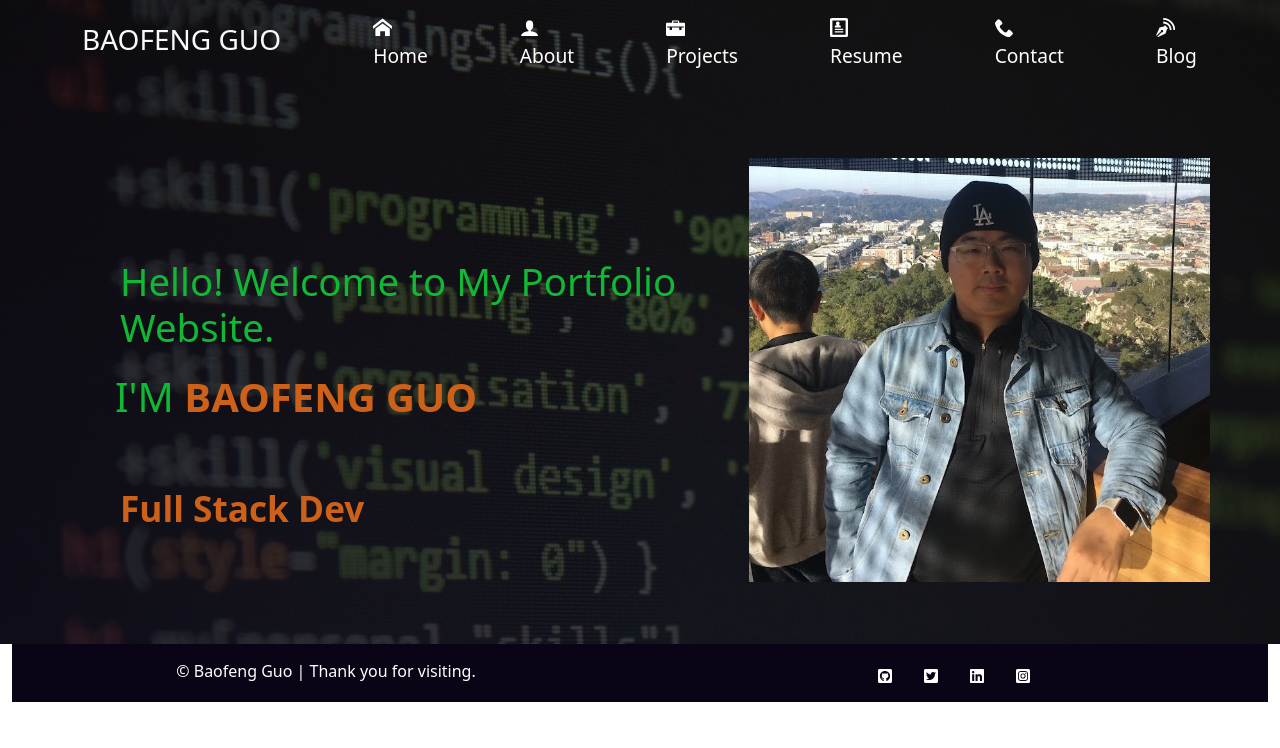
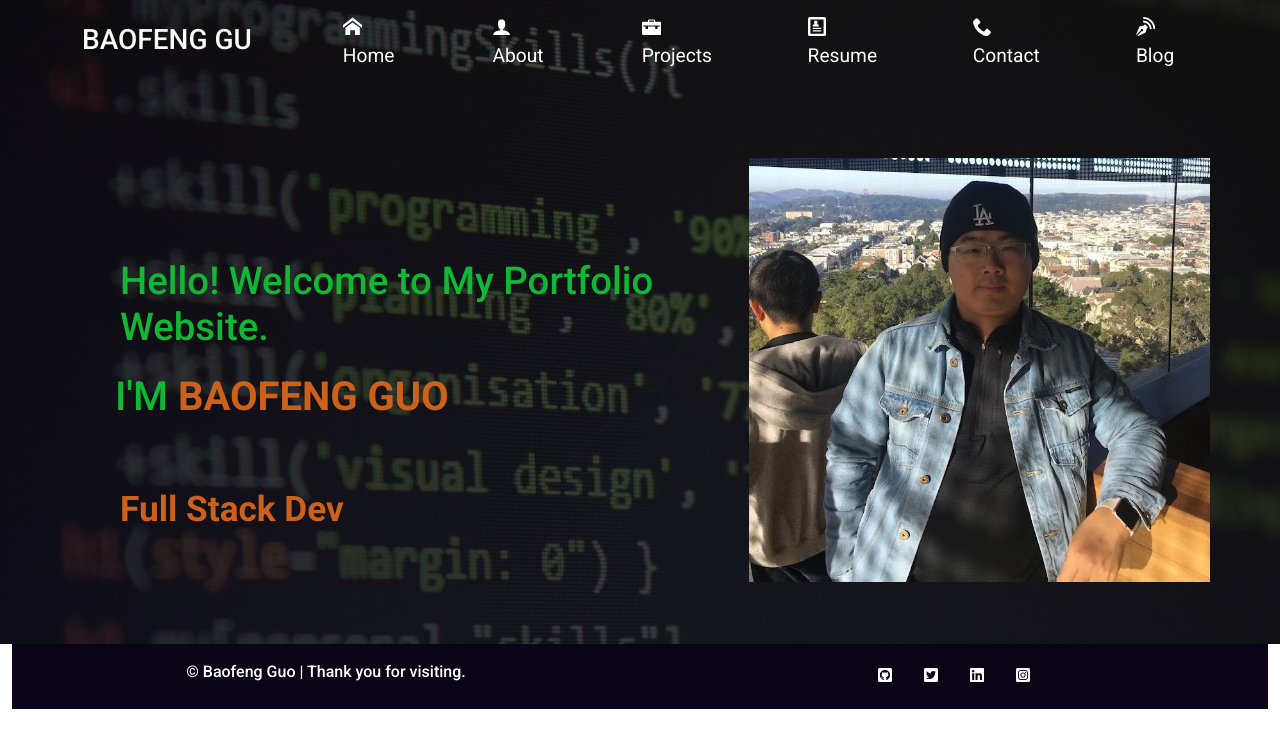
Before and after one commit to magickw/ReactPortfolio, a React (Create React App) app: page / in a window 1280 px wide. Shown: the top 748 px of the page. Built offline with nearby package versions, Linux system fonts and the light colour scheme.

Commit message:
updated the project list

```diff
--- a/public/index.html
+++ b/public/index.html
@@ -2,10 +2,16 @@
 <html lang="en">
   <head>
     <meta charset="utf-8" />
-    <link rel="icon" href="%PUBLIC_URL%/favicon.ico" />
     <meta name="viewport" content="width=device-width, initial-scale=1" />
-    <meta name="theme-color" content="#000000" />
-    <title>React App</title>
+    <link href="https://fonts.googleapis.com/css2?family=Roboto:wght@100;200;300;400;500;700;900&display=swap" rel="stylesheet">
+  <style>
+    *{
+      font-family: 'Roboto', sans-serif;
+      margin: 0;
+      overflow-x: hidden;
+    }
+  </style>
+    <title>React Portfolio Website</title>
   </head>
   <body>
     <div id="root"></div>
--- a/src/components/Projects/ProjectData.js
+++ b/src/components/Projects/ProjectData.js
@@ -1,7 +1,7 @@
 const projectData = [
     {
       id: 1,
-      img_path: "../../assets/AstroDash.gif",
+      img_path: "./src/assets/AstroDash.gif",
       title: "AstroDash",
       description: "Astronomy Dashboard uses geolocation functions and weather API to present the weather conditions such as visibility and cloudiness, and moon phases.",
       repo_url: "https://github.com/DazedChou/Astronomy-Dashboard",
--- a/src/components/Projects/Projects.js
+++ b/src/components/Projects/Projects.js
@@ -14,8 +14,8 @@
           Recent <strong className="yellow">Work</strong>
         </h1>
         <Row style={{ justifyContent: "center", paddingBottom: "10px" }}>
-          <Col md={4} className="project-card">
                {projectData.map(project => (
+                 <Col md={4} className="project-card">
                 <ProjectCard
                 key={project.id}
               title={project.title}
@@ -24,8 +24,8 @@
               deployed_url={project.deployed_url}
               img_path={project.img_path}
                 />
-                ))}
           </Col>
+ ))}
         </Row>
       </Container>
     </Container>
```
